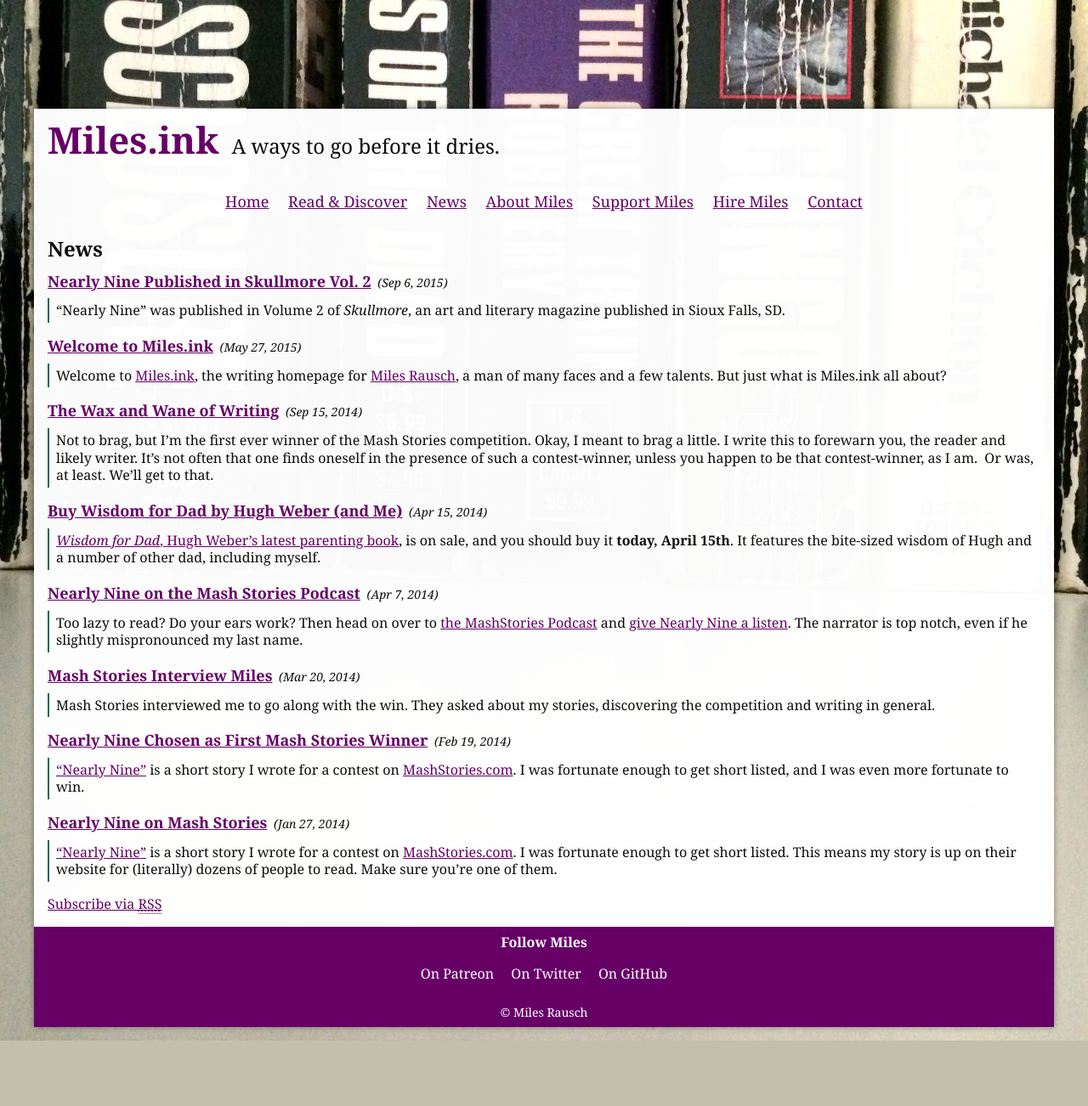
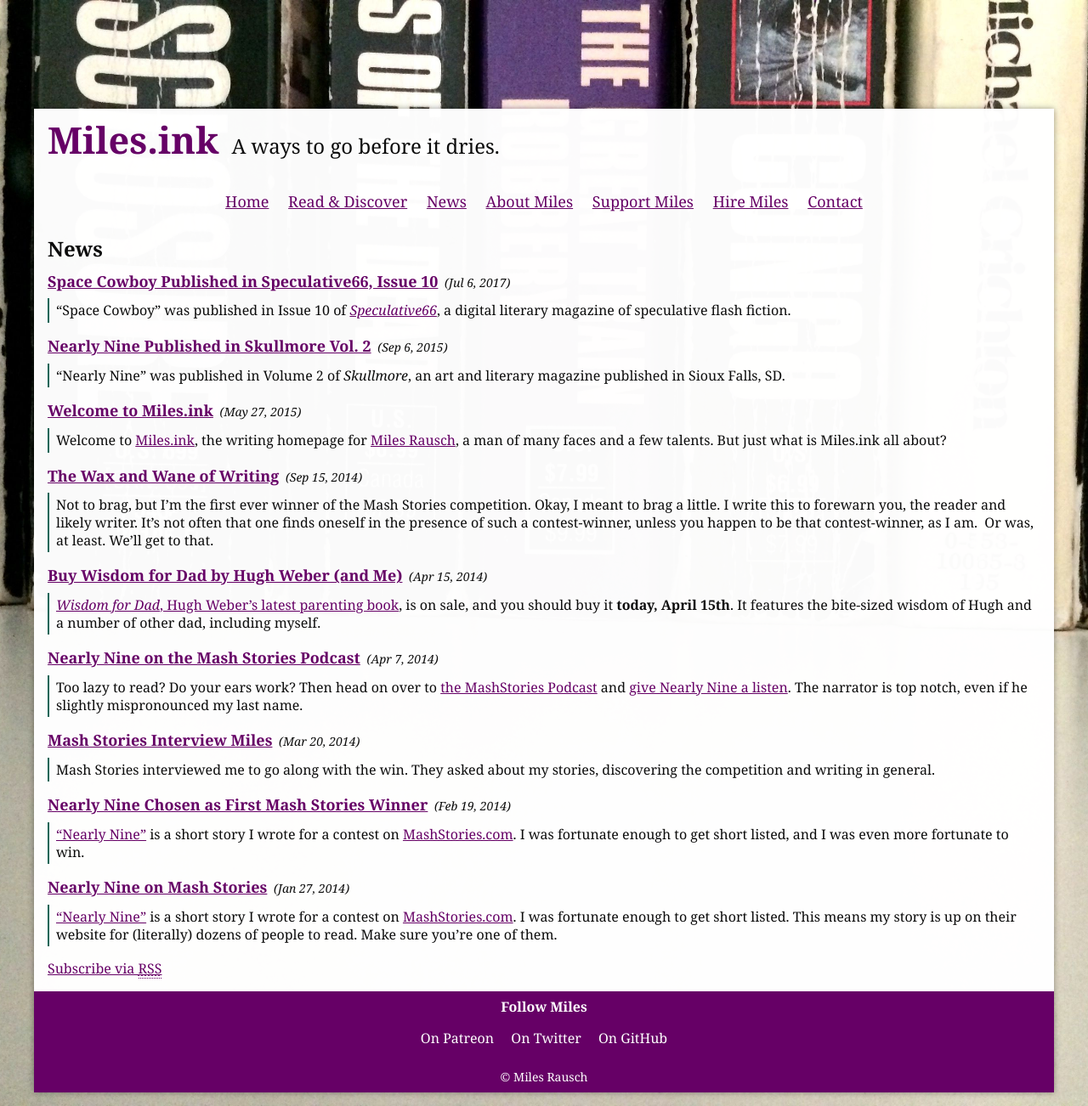
Before and after one commit to awayken/miles.ink, a Jekyll site: the page built from news/index.html, in a window 1280 px wide. Shown: the whole page at 85% size. Built offline with Jekyll 4.4.1, drawn with Linux system fonts in a browser that asks for light colours; before the commit the page ends 1225 px from its top, so only the background shows below that.

Commit message:
Add Space Cowboy

```diff
--- a/_data/short_stories.json
+++ b/_data/short_stories.json
@@ -42,5 +42,19 @@
                 "link": "/files/helping_hand.pdf"
             }
         ]
+    },
+    {
+        "id": "space_cowboy",
+        "title": "Space Cowboy",
+        "publish_date": "2017-07-06",
+        "publisher": "Speculative66",
+        "publisher_logo": "https://pbs.twimg.com/profile_images/760247307619082240/uOUn2U7a_400x400.jpg",
+        "summary": "This 66-word story was published in Issue 10 of <a href=\"http://speculative66.weebly.com/\" target=\"_blank\">Speculative66</a>, a digital literary magazine of speculative flash fiction.",
+        "links": [
+            {
+                "label": "Read",
+                "link": "https://twitter.com/Speculative_66/status/883018397495173120"
+            }
+        ]
     }
 ]
--- /dev/null
+++ b/_posts/2017-07-06-speculative66-issue-10.md
@@ -0,0 +1,12 @@
+---
+title: Space Cowboy Published in Speculative66, Issue 10
+date: 2017-07-06
+tags: space-cowboy digital publish speculative66
+---
+"Space Cowboy" was published in Issue 10 of [_Speculative66_](http://speculative66.weebly.com/), a digital literary magazine of speculative flash fiction.
+
+<!--more-->
+
+The hook for _Speculative66_ is that stories need to be some sort of speculative fiction, and they have to be exactly 66 words long. Challenge accepted! I wrote "Space Cowboy" for the contest and was elated to get an email that my story had been selected for publication.
+
+You can [read the issue on the Speculative66 Scribd page](https://www.scribd.com/document/353084811/speculative-66-issue-10). My story is on page 17. You can also [read this tweet of Space Cowboy](https://twitter.com/Speculative_66/status/883018397495173120) or see it on my [Read](/read/) page.
```
Also changed, not shown: sw.js (+56 -16 lines).
